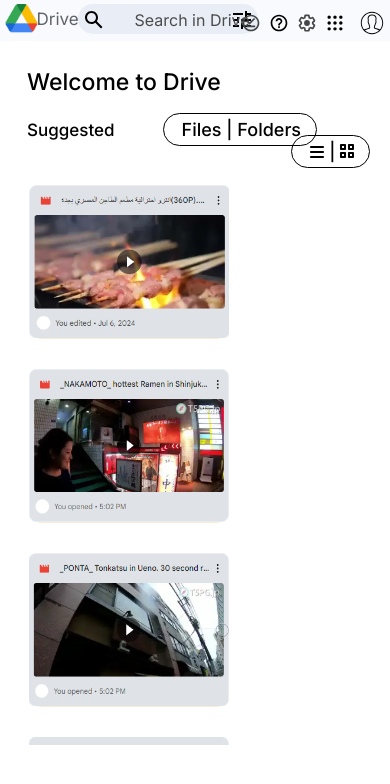
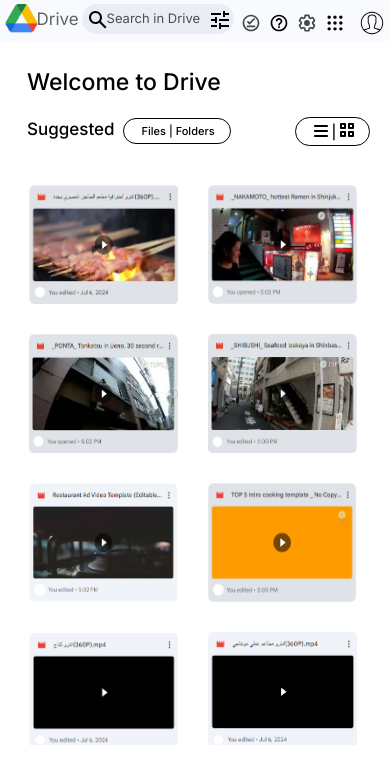
Before and after one commit to gomaa11/drive.google.com-homepage-gomaa111, a Next.js app: page / in a window 390 px wide. Shown: the top 784 px of the page. Built offline with nearby package versions, Linux system fonts and the light colour scheme.

Commit message:
newedit2

```diff
--- a/src/app/globals.css
+++ b/src/app/globals.css
@@ -539,10 +539,10 @@ nav{
   top: -6px;
 }
 .opne {
-  width: 44%;
+  width: 37%;
         height: 22px;
         padding: 4px;
-        left: 20%;
+        left: 21%;
 }
 nav {
   height: 41px;
@@ -571,21 +571,39 @@ nav {
   width: 97%;
 }
 .divcars div {
-  width: 200px;
-    height: 154px;
+  width: 149px;
+    height: 119px;
     background-color: antiquewhite;
     display: inline-block;
     margin: 15px;
     border-radius: 13px;
 }
 .divcars img {
-  width: 200px;
-  height: 153px;
+  width: 149px;
+  height: 119px;
 }
 .divwelcome {
   width: 88%;
 }
+.divwelcome h6 {
+  margin-left: 8px;
+    font-size: 11px;
+}
+.divwelcome h2 {
+  font-size: 14px;
+  top: -14px;
+}
+.span1 {
+  position: relative;
+  top: -9px;
+  left: -7px;
+  font-size: 13px;
 
+}
+
+.iconsssss6{
+  width: 22px;
+}
 }
 /*---------------------------------------------(ُEnd media )-----------------------------------------------*/
 @media (min-width: 800px) {
```
